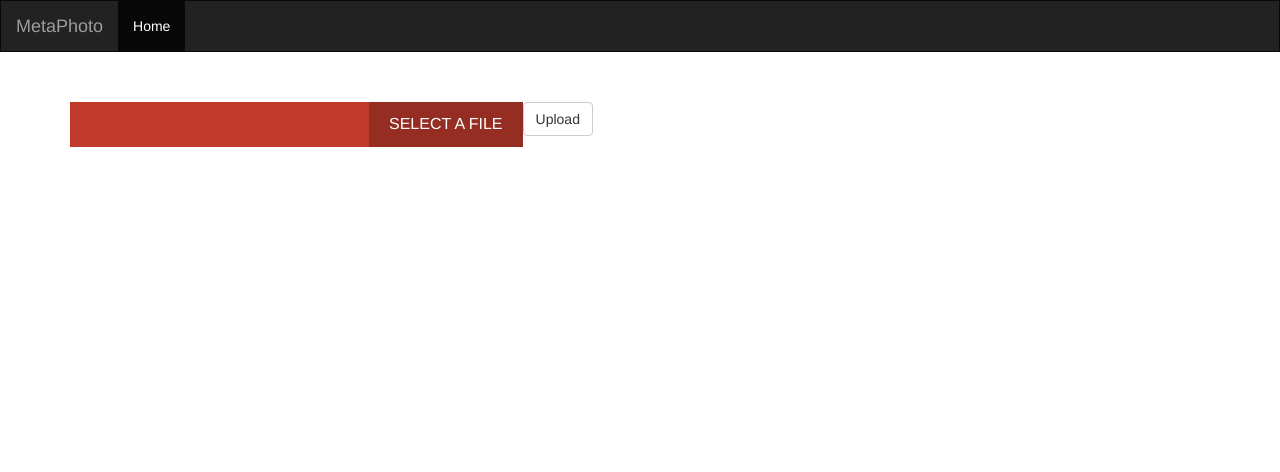
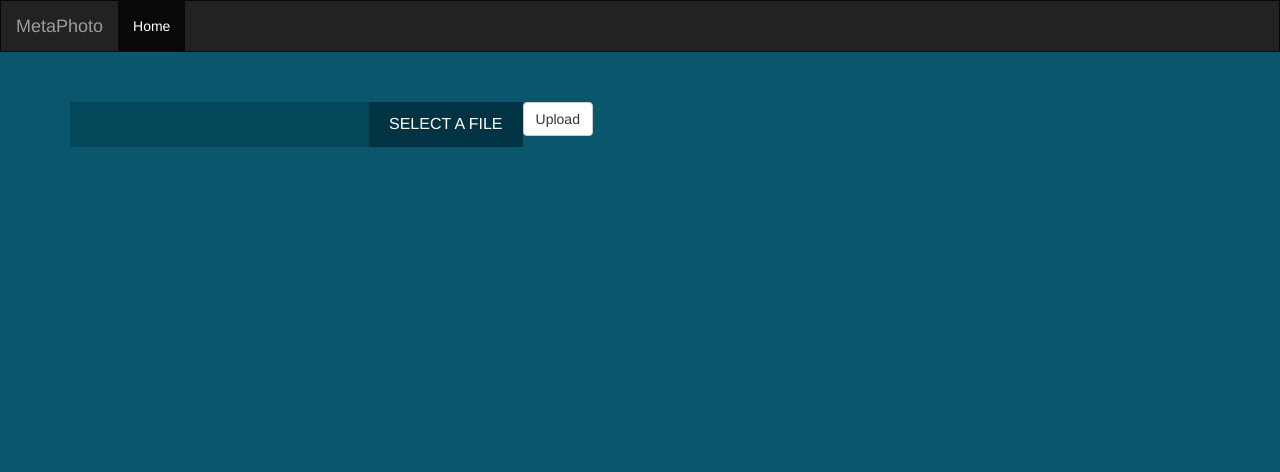
Before and after one commit to Abdulwahaab710/MetaPhoto, a Flask app: page / in a window 1280 px wide. Shown: the top 472 px of the page. Run offline with Flask 2, Linux system fonts and the light colour scheme; some libraries are stand-ins or nearby versions.

Commit message:
New colors

```diff
--- a/static/style.css
+++ b/static/style.css
@@ -28,7 +28,7 @@
   font-size: 16px;
   padding: 11px 17px;
   border: none;
-  background-color: #c0392b;
+  background-color: #03475A;
   -moz-transition: all 0.2s ease-in;
   -o-transition: all 0.2s ease-in;
   -webkit-transition: all 0.2s ease-in;
@@ -50,7 +50,7 @@
   padding: 11px 20px;
   border: none;
   margin-left: -1px;
-  background-color: #962d22;
+  background-color: #013443;
   float: left;
   /* IE 9 Fix */
   -moz-transition: all 0.2s ease-in;
@@ -61,3 +61,6 @@
 .file-upload-button:hover {
   background-color: #6d2018;
 }
+body{
+    background-color: #0A576D;
+}
```
